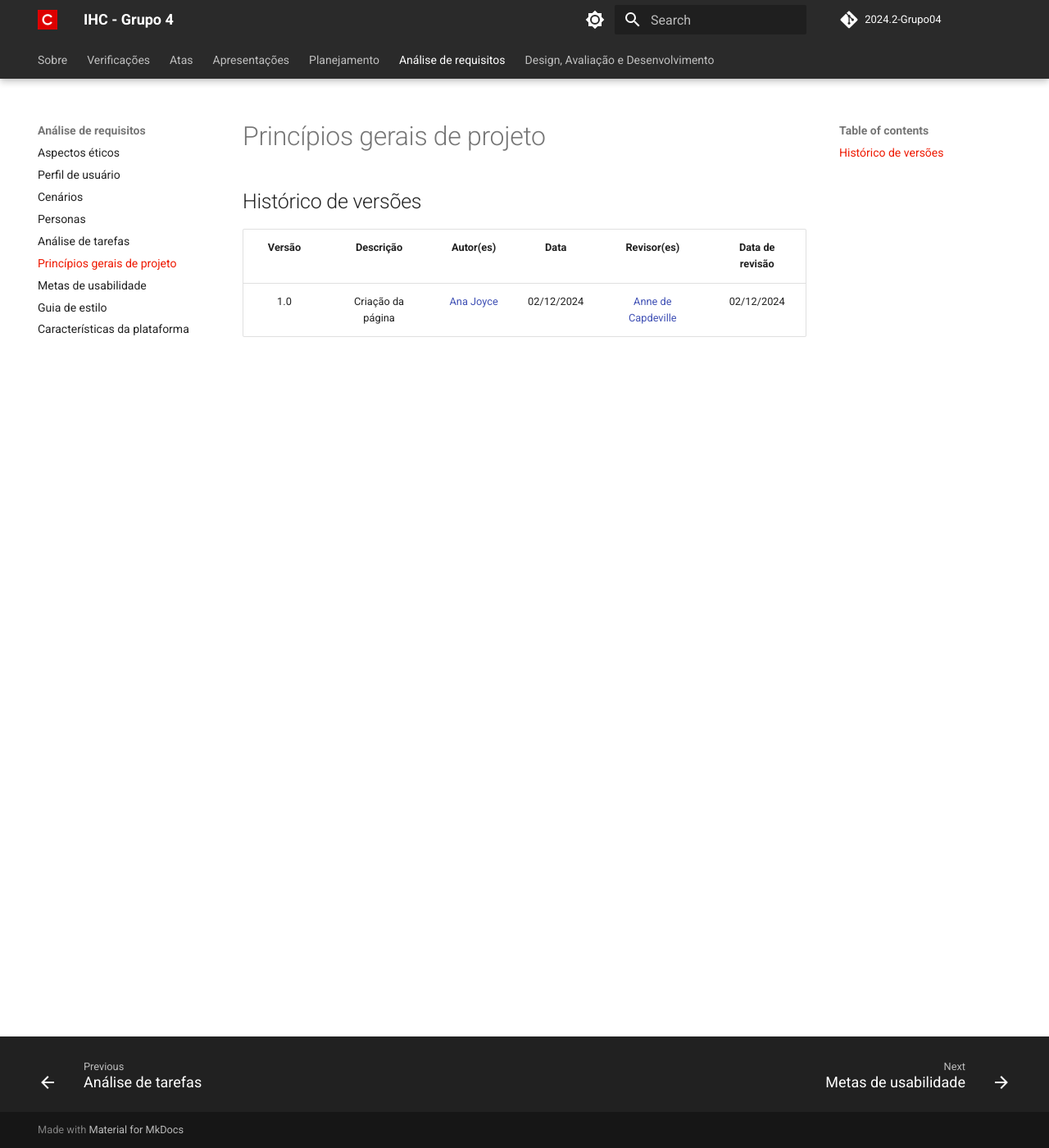
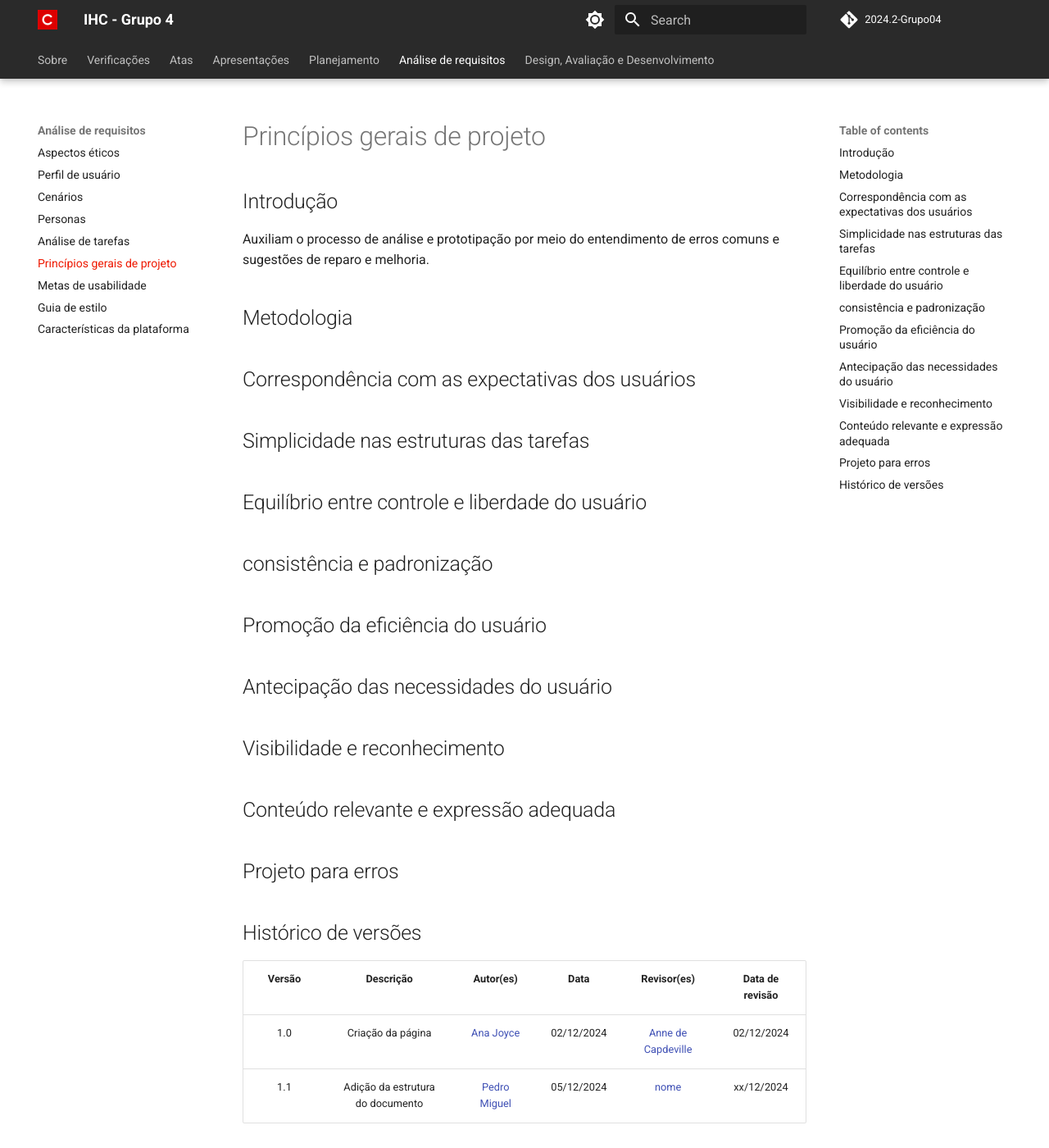
Before and after one commit to Interacao-Humano-Computador/2024.2-Grupo04, an MkDocs documentation site: the page built from docs/Analise-de-requisitos/principios-gerais-de-projeto.md, in a window 1280 px wide and 1400 px high. Shown: the whole window at 82% size. Built offline with MkDocs 1.6.1 and Material for MkDocs 9.7.7, drawn with Linux system fonts in a browser that asks for light colours; comment, search, counter and statistics services are not loaded.

Commit message:
Adição da estrutura dos principios gerais

```diff
--- a/docs/Analise-de-requisitos/principios-gerais-de-projeto.md
+++ b/docs/Analise-de-requisitos/principios-gerais-de-projeto.md
@@ -1,5 +1,33 @@
+
+## Introdução
+
+Auxiliam o processo de análise e prototipação por meio do entendimento de erros comuns e sugestões de reparo e melhoria.
+
+## Metodologia
+
+
+## Correspondência com as expectativas dos usuários
+
+## Simplicidade nas estruturas das tarefas
+
+## Equilíbrio entre controle e liberdade do usuário
+
+## consistência e padronização
+
+## Promoção da eficiência do usuário
+
+## Antecipação das necessidades do usuário
+
+## Visibilidade e reconhecimento
+
+## Conteúdo relevante e expressão adequada
+
+## Projeto para erros
+
+
 ## Histórico de versões
 
 | Versão |     Descrição      |                     Autor(es)                     |    Data    |                     Revisor(es)                     | Data de revisão |
 | :----: | :----------------: | :-----------------------------------------------: | :--------: | :-------------------------------------------------: | :-------------: |
 |  1.0   | Criação da página | [Ana Joyce](https://github.com/anajoyceamorim) | 02/12/2024 | [Anne de Capdeville](https://github.com/nanecapde) |   02/12/2024   |
+|  1.1  | Adição da estrutura do documento | [Pedro Miguel](https://github.com/pedroMADBR) | 05/12/2024 | [nome](https://github.com/user) |   xx/12/2024   |
```
